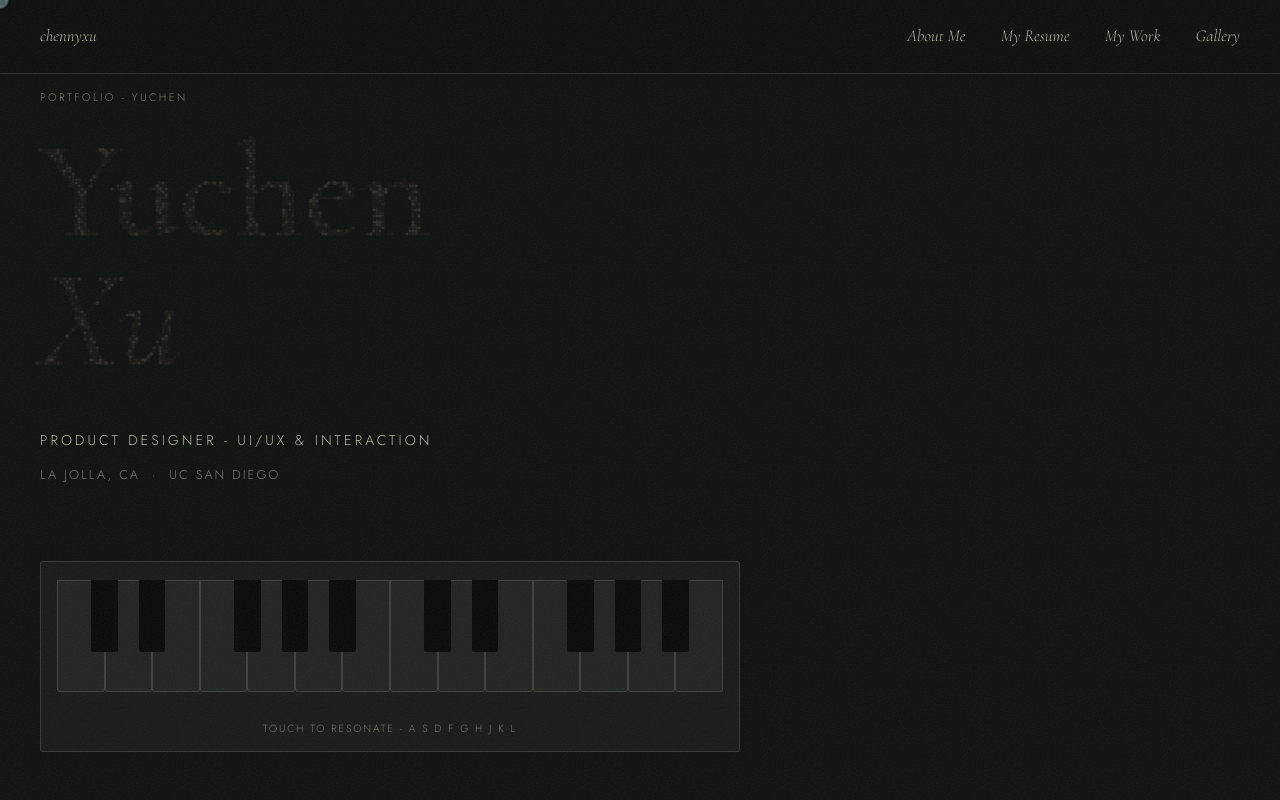
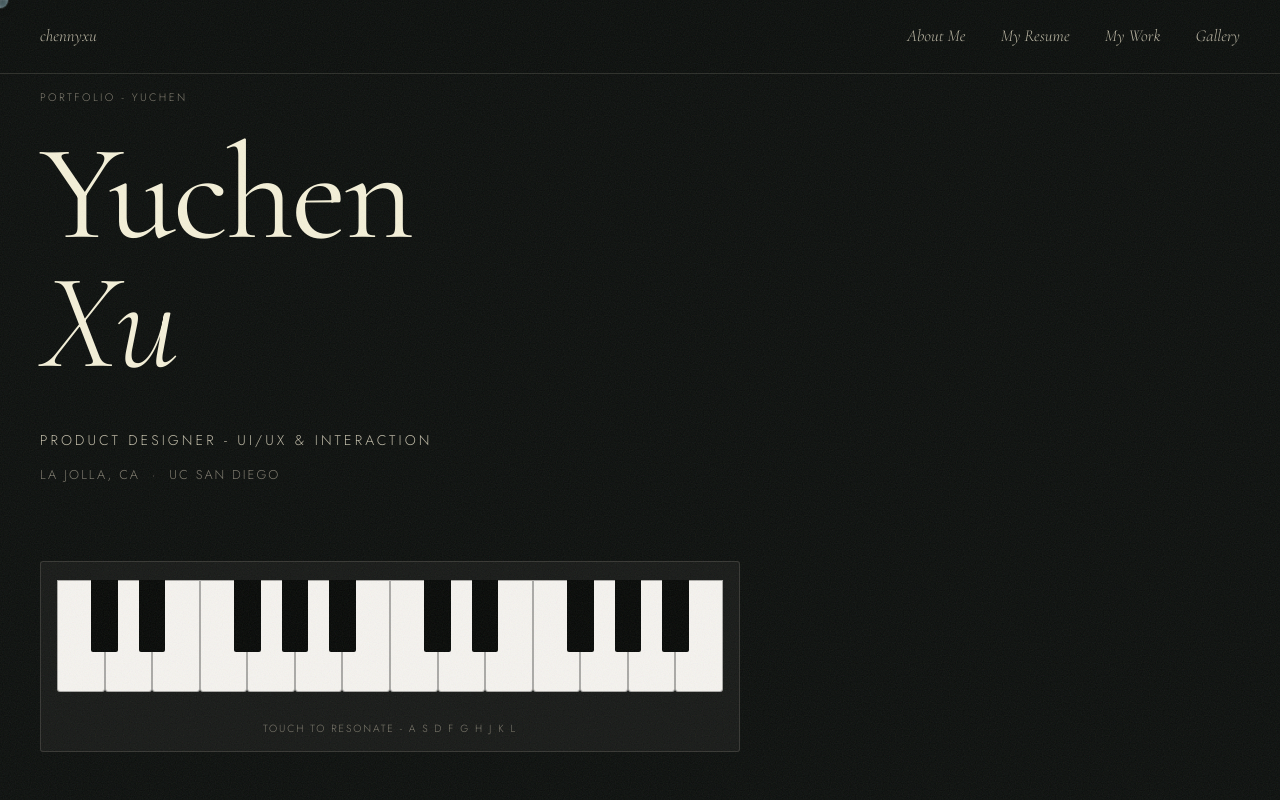
Before and after one commit to xycchenny/Portfolio, a plain HTML site: page index.html in a window 1280 px wide. Shown: the top 800 px of the page. Drawn offline with nearby package versions, Linux system fonts and the light colour scheme.

Commit message:
Remove hero particle effect and restore piano keys

```diff
--- a/index.html
+++ b/index.html
@@ -94,14 +94,6 @@ nav{
   transition:opacity .3s ease;
 }
 .hero-name em{font-style:italic;font-weight:300}
-.hero-name-wrap.particle-ready .hero-name{opacity:0}
-#name-particles{
-  position:absolute;inset:0;z-index:2;
-  width:100%;height:100%;
-  opacity:0;transition:opacity .35s ease;
-  pointer-events:auto;
-}
-.hero-name-wrap.particle-ready #name-particles{opacity:1}
 /* [修改1] 加大关键字号 */
 .hero-role{font-size:.88rem;letter-spacing:.22em;text-transform:uppercase;color:var(--ink-mid);margin-top:1.8rem}
 .hero-location{font-size:.80rem;letter-spacing:.16em;text-transform:uppercase;color:var(--ink-light);margin-top:.7rem}
@@ -115,19 +107,19 @@ nav{
 .piano{display:flex;position:relative;height:130px;width:min(760px,100%)}
 .wkey{
   width:calc(100% / 14);height:112px;
-  background:#1F231F;
-  border:1px solid var(--line);
+  background:#F5F3EF;
+  border:1px solid rgba(12,15,13,.32);
   border-radius:0 0 3px 3px;
   position:absolute;top:0;cursor:none;
   transition:background .07s,transform .07s;z-index:1;
 }
-.wkey.on{background:var(--accent-grad);transform:translateY(3px)}
+.wkey.on{background:#DCD8D0;transform:translateY(3px)}
 .bkey{
   width:4%;height:72px;background:#070907;
   position:absolute;top:0;border-radius:0 0 2px 2px;
   z-index:2;cursor:none;transition:background .07s,transform .07s;
 }
-.bkey.on{background:#55D7FF;transform:translateY(3px)}
+.bkey.on{background:#2D2D2A;transform:translateY(3px)}
 .piano-hint{font-size:.65rem;letter-spacing:.18em;text-transform:uppercase;color:var(--ink-light);margin-top:.7rem;text-align:center;line-height:1.5}
 
 section.line-top{border-top:1px solid var(--line)}
@@ -575,7 +567,6 @@ footer{
     <p class="hero-label">Portfolio - Yuchen</p>
     <div class="hero-name-wrap" id="hero-name-wrap">
       <h1 class="hero-name">Yuchen<br><em>Xu</em></h1>
-      <canvas id="name-particles" aria-hidden="true"></canvas>
     </div>
     <p class="hero-role">Product Designer - UI/UX &amp; Interaction</p>
     <p class="hero-location">La Jolla, CA &nbsp;·&nbsp; UC San Diego</p>
@@ -781,136 +772,6 @@ if (window.matchMedia('(pointer: fine)').matches) {
   document.querySelectorAll('a,.project-card,.wkey,.bkey,.polaroid-shutter,.instant-photo,.gallery-close').forEach(el=>{
     el.addEventListener('mouseenter',()=>ring.classList.add('h'));
     el.addEventListener('mouseleave',()=>ring.classList.remove('h'));
-  });
-}
-
-const nameWrap=document.getElementById('hero-name-wrap');
-const nameCanvas=document.getElementById('name-particles');
-const nameFallback=nameWrap?.querySelector('.hero-name');
-let nameParticles=[];
-let nameMouse={x:-9999,y:-9999,active:false};
-let nameCtx;
-const nameParticlePalette=[
-  'rgba(30,27,23,.78)',
-  'rgba(30,27,23,.68)',
-  'rgba(48,44,39,.62)',
-  'rgba(82,76,68,.52)',
-  'rgba(30,27,23,.42)'
-];
-
-function buildNameParticles(){
-  if(!nameWrap||!nameCanvas||!nameFallback)return;
-  const rect=nameFallback.getBoundingClientRect();
-  const dpr=Math.min(window.devicePixelRatio||1,2);
-  const padX=18;
-  const padY=6;
-  const canvasWidth=rect.width+padX*2;
-  const canvasHeight=rect.height+padY*2;
-  nameCanvas.width=Math.max(1,Math.floor(canvasWidth*dpr));
-  nameCanvas.height=Math.max(1,Math.floor(canvasHeight*dpr));
-  nameCanvas.style.left=-padX+'px';
-  nameCanvas.style.top=-padY+'px';
-  nameCanvas.style.width=canvasWidth+'px';
-  nameCanvas.style.height=canvasHeight+'px';
-  nameCtx=nameCanvas.getContext('2d');
-  nameCtx.setTransform(dpr,0,0,dpr,0,0);
-
-  const off=document.createElement('canvas');
-  off.width=nameCanvas.width;
-  off.height=nameCanvas.height;
-  const offCtx=off.getContext('2d');
-  offCtx.setTransform(dpr,0,0,dpr,0,0);
-  offCtx.clearRect(0,0,canvasWidth,canvasHeight);
-  offCtx.fillStyle='#1E1B17';
-  offCtx.textBaseline='alphabetic';
-
-  const style=getComputedStyle(nameFallback);
-  const fontSize=parseFloat(style.fontSize);
-  const lineHeight=fontSize*.95;
-  offCtx.font=`500 ${fontSize}px "Cormorant Garamond", serif`;
-  offCtx.fillText('Yuchen',padX,fontSize*.78+padY);
-  offCtx.font=`400 italic ${fontSize}px "Cormorant Garamond", serif`;
-  offCtx.fillText('Xu',padX,fontSize*.78+lineHeight+padY);
-
-  const image=offCtx.getImageData(0,0,off.width,off.height).data;
-  const gap=window.innerWidth<700?4:3;
-  const targets=[];
-  for(let y=0;y<off.height;y+=gap*dpr){
-    for(let x=0;x<off.width;x+=gap*dpr){
-      const px=Math.floor(x);
-      const py=Math.floor(y);
-      const i=(py*off.width+px)*4+3;
-      if(image[i]>45)targets.push({x:px/dpr,y:py/dpr});
-    }
-  }
-  nameParticles=targets.map((p,i)=>{
-    const old=nameParticles[i];
-    return {
-      x:old?old.x:Math.random()*canvasWidth,
-      y:old?old.y:Math.random()*canvasHeight,
-      tx:p.x,ty:p.y,
-      vx:0,vy:0,
-      r:Math.random()*.7+1.35,
-      color:old?.color||nameParticlePalette[Math.floor(Math.random()*nameParticlePalette.length)]
-    };
-  });
-  nameWrap.classList.add('particle-ready');
-}
-
-function animateNameParticles(){
-  if(nameCtx&&nameCanvas){
-    const rect=nameCanvas.getBoundingClientRect();
-    nameCtx.clearRect(0,0,rect.width,rect.height);
-    nameCtx.globalCompositeOperation='multiply';
-    nameParticles.forEach(p=>{
-      let dx=p.x-nameMouse.x;
-      let dy=p.y-nameMouse.y;
-      const dist=Math.hypot(dx,dy);
-      if(nameMouse.active&&dist<115){
-        const force=(115-dist)/115;
-        const angle=Math.atan2(dy,dx);
-        p.vx+=Math.cos(angle)*force*5.5;
-        p.vy+=Math.sin(angle)*force*5.5;
-      }
-      p.vx+=(p.tx-p.x)*.035;
-      p.vy+=(p.ty-p.y)*.035;
-      p.vx*=.86;
-      p.vy*=.86;
-      p.x+=p.vx;
-      p.y+=p.vy;
-      nameCtx.globalAlpha=.92;
-      nameCtx.fillStyle=p.color;
-      nameCtx.beginPath();
-      nameCtx.arc(p.x,p.y,p.r,0,Math.PI*2);
-      nameCtx.fill();
-    });
-    nameCtx.globalAlpha=1;
-    nameCtx.globalCompositeOperation='source-over';
-  }
-  requestAnimationFrame(animateNameParticles);
-}
-
-if(nameWrap&&nameCanvas){
-  nameCanvas.addEventListener('pointermove',e=>{
-    const rect=nameCanvas.getBoundingClientRect();
-    nameMouse.x=e.clientX-rect.left;
-    nameMouse.y=e.clientY-rect.top;
-    nameMouse.active=true;
-  });
-  nameCanvas.addEventListener('pointerleave',()=>{
-    nameMouse.active=false;
-    nameMouse.x=-9999;
-    nameMouse.y=-9999;
-  });
-  if(document.fonts){
-    document.fonts.ready.then(()=>{buildNameParticles();animateNameParticles();});
-  }else{
-    buildNameParticles();
-    animateNameParticles();
-  }
-  window.addEventListener('resize',()=>{
-    clearTimeout(window.nameParticleResizeTimer);
-    window.nameParticleResizeTimer=setTimeout(buildNameParticles,180);
   });
 }
 
```
